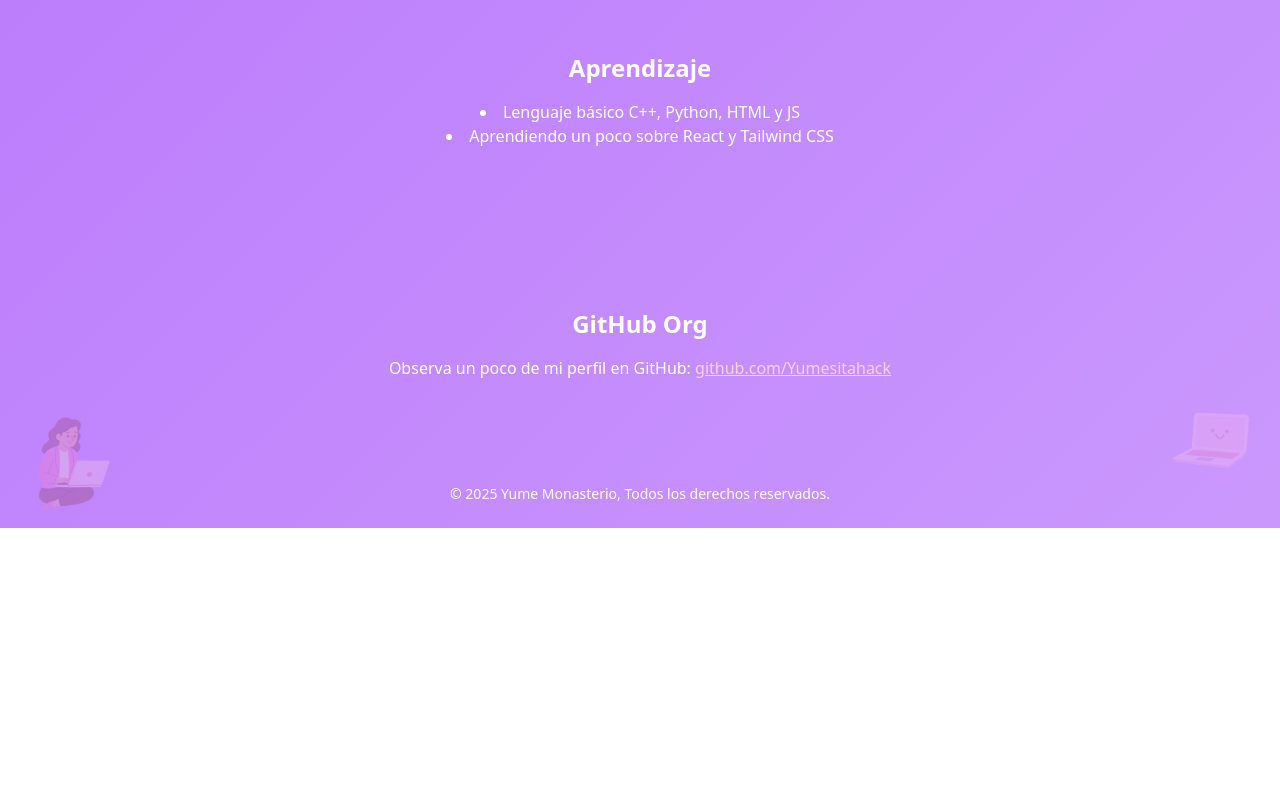
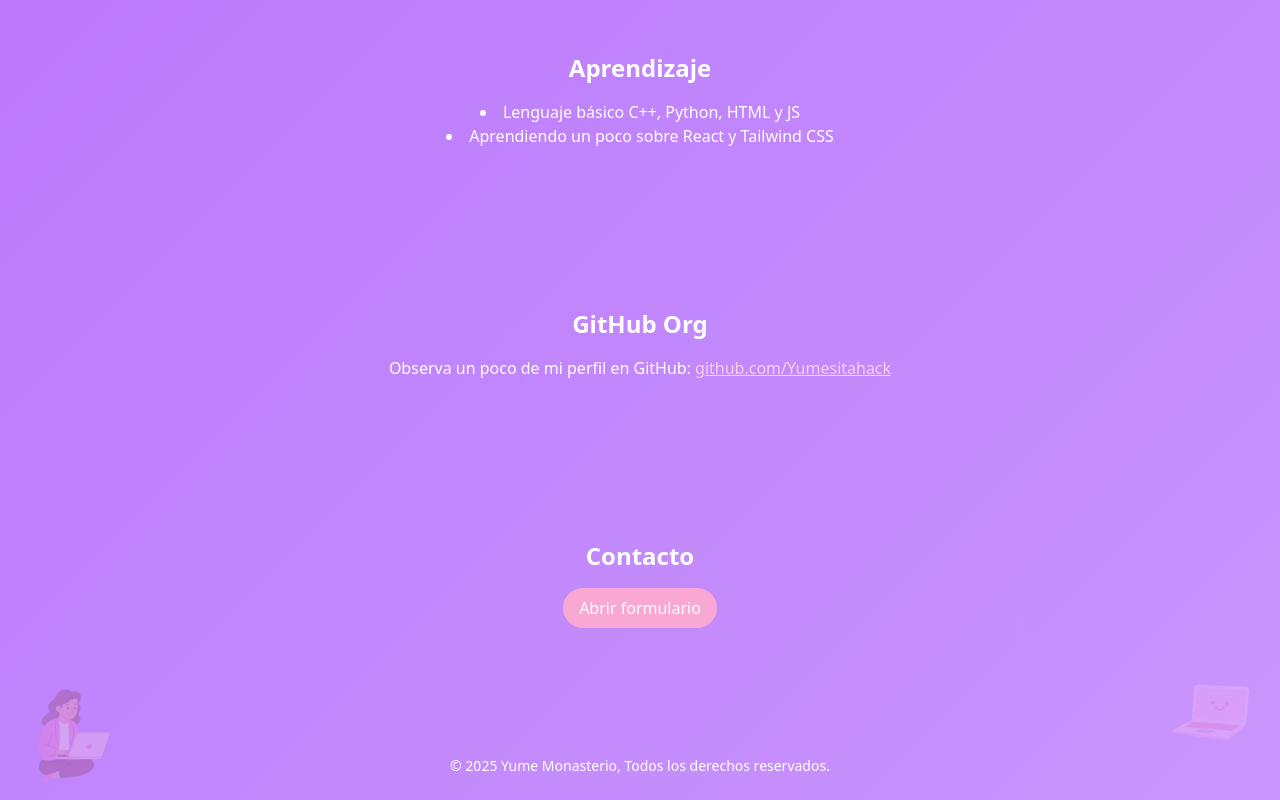
Before and after one commit to Yumesitahack/NewEdit, a React (Vite) app: page / in a window 1280 px wide. Shown: the part 640-1440 px from the top of the page. Before the commit the page ends 1168 px from the top, so only its background shows below. Built offline with nearby package versions, Linux system fonts and the light colour scheme.

Commit message:
Actualizado

```diff
--- a/src/App.tsx
+++ b/src/App.tsx
@@ -4,6 +4,7 @@ import SobreMi from "./components/SobreMi";
 import Aprendizaje from "./components/Aprendizaje";
 import GithubOrg from "./components/GithubOrg";
 import Footer from "./components/Footer";
+import Contacto from "./components/Contacto";
 
 const App: React.FC = () => {
   return (
@@ -26,6 +27,7 @@ const App: React.FC = () => {
         <SobreMi />
         <Aprendizaje />
         <GithubOrg />
+        <Contacto />
       </main>
       <Footer />
     </div>
```
